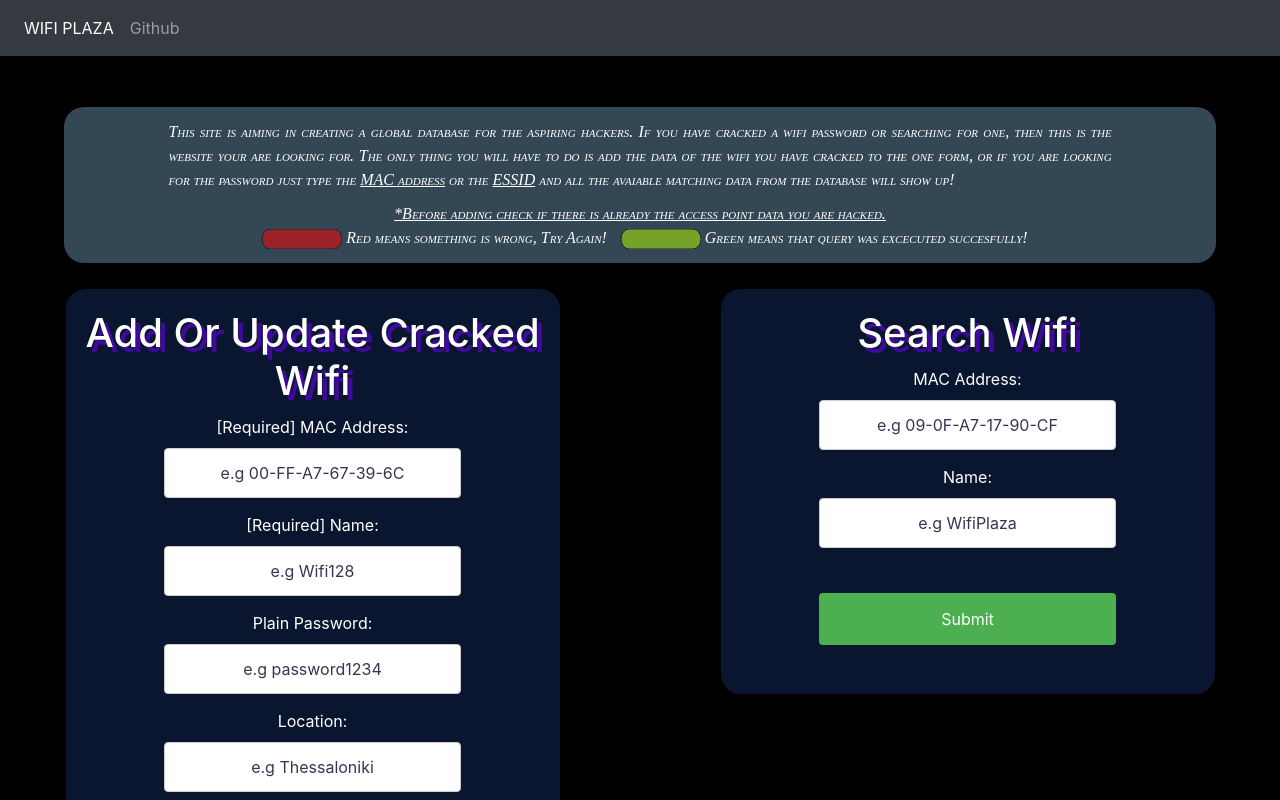
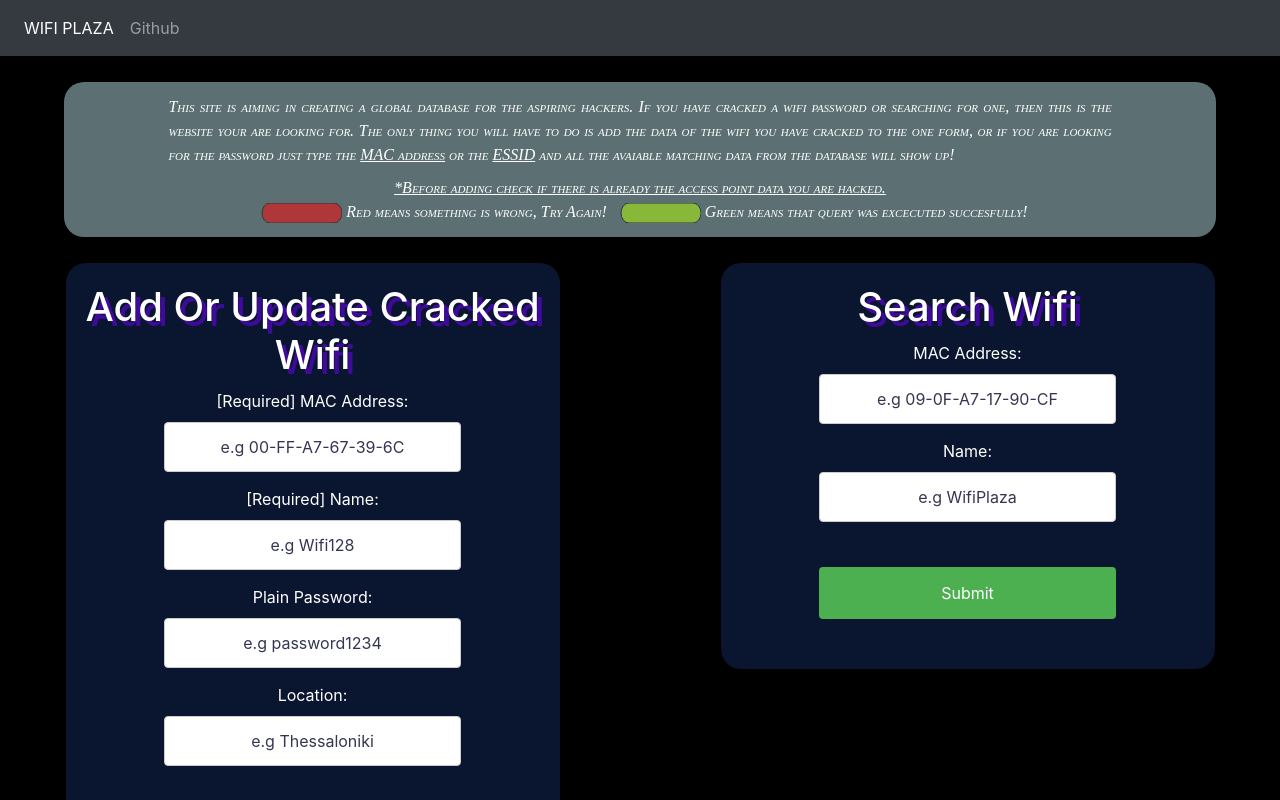
Before and after one commit to VasilisMpletsos/WifiWorld, a plain HTML site: page public/html/index.html in a window 1280 px wide. Shown: the top 800 px of the page. Drawn offline with nearby package versions, Linux system fonts and the light colour scheme.

Commit message:
Done customizing, a major thing to do is to add the possibility of uploading or downloading captured file!

```diff
--- a/app.js
+++ b/app.js
@@ -14,6 +14,9 @@ app.use(express.json());
 app.listen(port,()=>{
   console.log(`Server is listening to port ${port}`);
 });
+
+// Things to do:
+// 1.Add the possibility to upload or download Capture file!
 
 app.post('/add',(req,res)=>{
   console.log(req.body);
--- a/public/css/style.css
+++ b/public/css/style.css
@@ -23,7 +23,7 @@ label{
 }
 
 .main{
-  padding-top: 4%;
+  padding-top: 2%;
 }
 
 .form{
@@ -42,7 +42,7 @@ label{
   font-style: italic;
   font-weight: normal;
   font-family: serif;
-  background-color: #719bb975;
+  background-color: #5c7073;
   padding-top: 1%;
   padding-bottom: 1%;
   padding-left: 8%;
```
